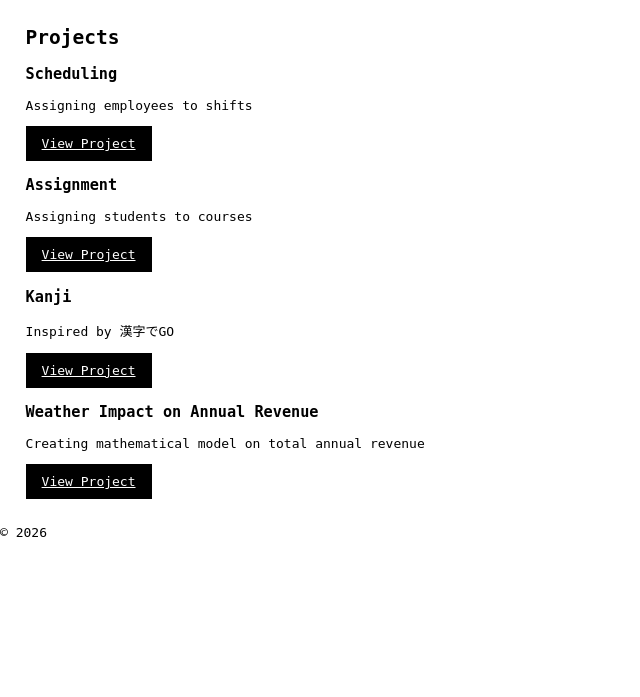
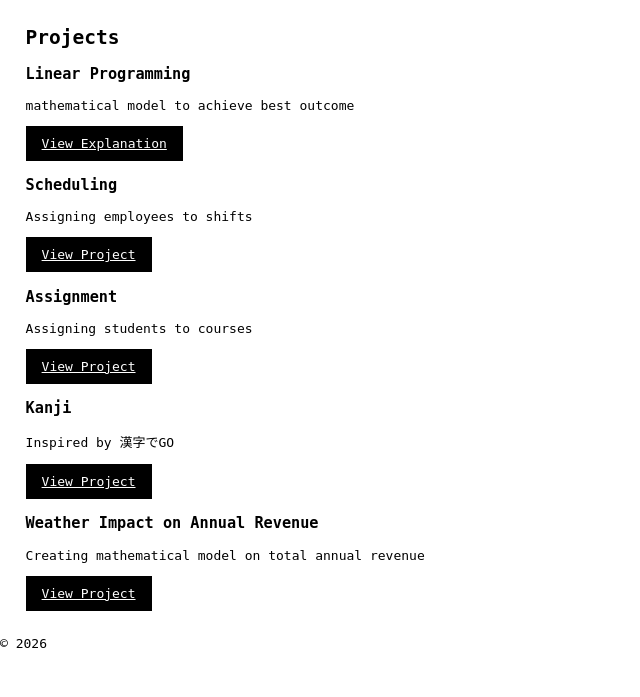
Before and after one commit to Michxz312/portfolio, a Flask app: page /project in a window 1280 px wide. Shown: the part 103-800 px from the top of the page, without its empty margins (0-640 px from the left). Run offline with Flask 3, Linux system fonts and the light colour scheme.

Commit message:
Add Linear Programming project section to project gallery

```diff
--- a/templates/projects/project.html
+++ b/templates/projects/project.html
@@ -6,6 +6,13 @@
 
         <!--Projects-->
         <div class="project-gallery">
+            <div>
+                <h3>Linear Programming</h3>
+                <p>mathematical model to achieve best outcome</p>
+                <a class="intro-button" href="{{ url_for('revenue') }}">
+                    View Explanation
+                </a>
+            </div>
             <div>
                 <h3>Scheduling</h3>
                 <p>Assigning employees to shifts</p>
```
